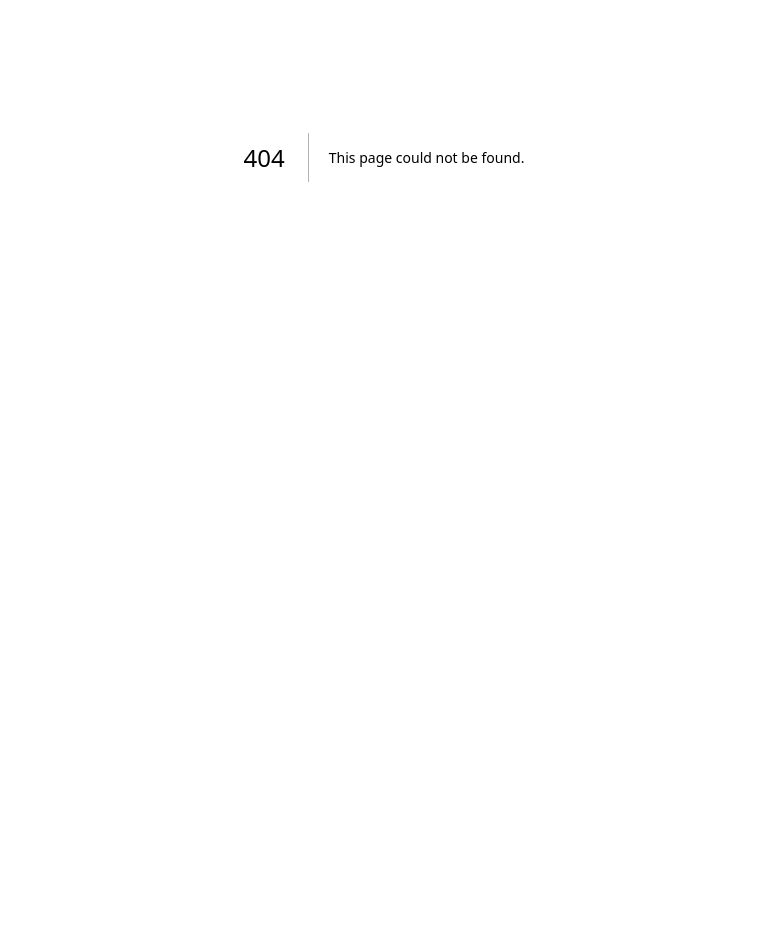
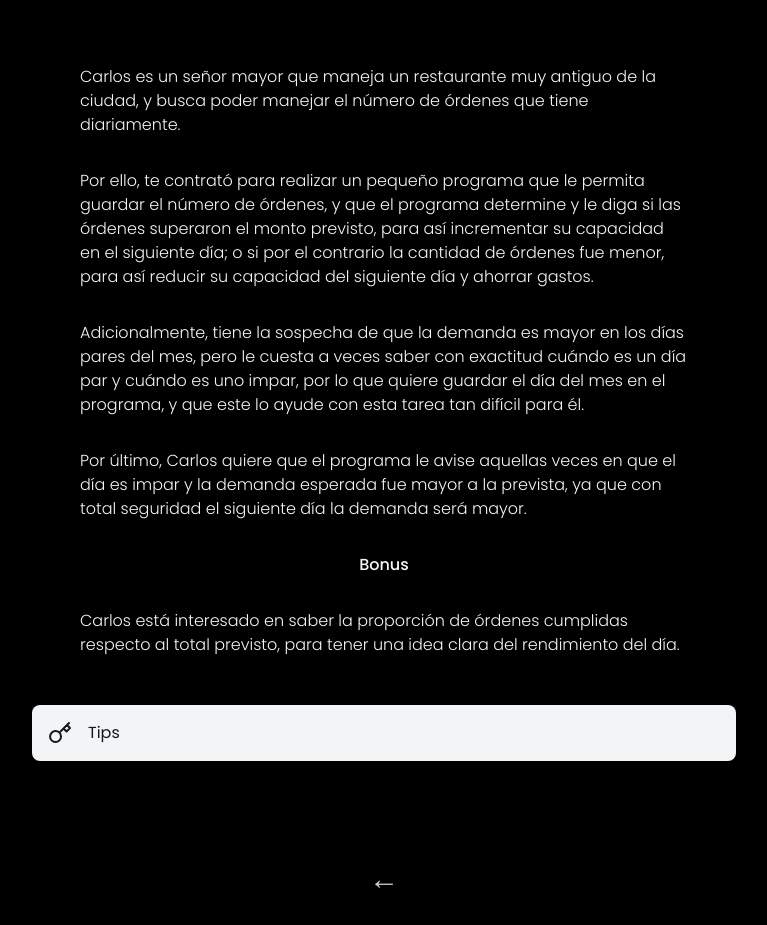
Before and after one commit to djbautista/javascript-class, a Next.js app: page /sesiones/intro/actividad in a window 1280 px wide. Before the commit this address had no page. Shown: the part 243-1168 px from the top of the page, without its empty margins (256-1023 px from the left). Before the commit the page ends 800 px from the top, so only its background shows below. Built offline with nearby package versions, Linux system fonts and the light colour scheme.

Commit message:
Actividad Intro

```diff
--- a/app/layout.tsx
+++ b/app/layout.tsx
@@ -3,7 +3,10 @@ import { Poppins } from 'next/font/google';
 import './globals.css';
 import classNames from 'classnames';
 
-const font = Poppins({ subsets: ['latin'], weight: ['400', '700'] });
+const font = Poppins({
+  subsets: ['latin'],
+  weight: ['200', '300', '400', '500', '700'],
+});
 
 export const metadata: Metadata = {
   title: 'Kodemia | Javascript Module',
--- /dev/null
+++ b/app/sesiones/intro/actividad/page.tsx
@@ -0,0 +1,124 @@
+'use client';
+
+import Card from '@/components/Card';
+import Footer from '@/components/Footer';
+import Link from '@/components/Link';
+import { Disclosure, Transition } from '@headlessui/react';
+import { Key } from 'react-feather';
+
+export default function IntroActividad() {
+  return (
+    <div className="flex flex-col gap-12">
+      <section className="flex w-full flex-wrap items-center justify-center gap-2 md:gap-8">
+        <Card
+          className="w-full max-w-3xl flex-1 md:min-h-[460px] xl:min-h-[620px]"
+          variant="transparent"
+        >
+          <h1 className="text-2xl font-bold md:text-4xl">Actividad</h1>
+          <h2 className="pb-4 text-neutral-400 md:text-lg">
+            Pon en práctica lo que has aprendido en esta sesión.
+          </h2>
+
+          <div className="text-md flex flex-col items-center gap-8 overflow-hidden py-4 font-light md:p-12">
+            <p>
+              Carlos es un señor mayor que maneja un restaurante muy antiguo de
+              la ciudad, y busca poder manejar el número de órdenes que tiene
+              diariamente.
+            </p>
+            <p>
+              Por ello, te contrató para realizar un pequeño programa que le
+              permita guardar el número de órdenes, y que el programa determine
+              y le diga si las órdenes superaron el monto previsto, para así
+              incrementar su capacidad en el siguiente día; o si por el
+              contrario la cantidad de órdenes fue menor, para así reducir su
+              capacidad del siguiente día y ahorrar gastos.
+            </p>
+            <p>
+              Adicionalmente, tiene la sospecha de que la demanda es mayor en
+              los días pares del mes, pero le cuesta a veces saber con exactitud
+              cuándo es un día par y cuándo es uno impar, por lo que quiere
+              guardar el día del mes en el programa, y que este lo ayude con
+              esta tarea tan difícil para él.
+            </p>
+            <p>
+              Por último, Carlos quiere que el programa le avise aquellas veces
+              en que el día es impar y la demanda esperada fue mayor a la
+              prevista, ya que con total seguridad el siguiente día la demanda
+              será mayor.
+            </p>
+            <span className="font-medium">Bonus</span>
+            <p>
+              Carlos está interesado en saber la proporción de órdenes cumplidas
+              respecto al total previsto, para tener una idea clara del
+              rendimiento del día.
+            </p>
+          </div>
+          <div>
+            <Disclosure>
+              <Disclosure.Button className="flex w-full items-center justify-start gap-4 rounded-lg bg-gray-100 p-4 text-neutral-900 hover:bg-gray-200">
+                <span className="text-2xl">
+                  <Key />
+                </span>
+                <span className="text-left">Tips</span>
+              </Disclosure.Button>
+              <Transition
+                enter="transition duration-100 ease-out"
+                enterFrom="transform scale-95 opacity-0"
+                enterTo="transform scale-100 opacity-100"
+                leave="transition duration-75 ease-out"
+                leaveFrom="transform scale-100 opacity-100"
+                leaveTo="transform scale-95 opacity-0"
+              >
+                <Disclosure.Panel className="p-12 p-4 text-neutral-100">
+                  <ul className="flex list-inside list-decimal flex-col gap-8">
+                    <li>
+                      Guardar el Número de Órdenes y el Día del Mes: Declarar
+                      variables para almacenar el número total de órdenes
+                      recibidas en un día y el día del mes actual.
+                    </li>
+                    <li>
+                      Determinar si el Día es Par o Impar: Utilizar operadores y
+                      estructuras de control para verificar si el día del mes es
+                      par o impar, ayudando a Carlos a confirmar sus sospechas
+                      sobre la demanda.
+                    </li>
+                    <li>
+                      Comparar la Demanda con las Expectativas: Carlos te
+                      proporcionará un número previsto de órdenes. El programa
+                      debe comparar el número real de órdenes con este número
+                      previsto.
+                    </li>
+                    <li>
+                      Ajuste de Capacidad del Restaurante: Basándose en la
+                      comparación, el programa decidirá si es necesario
+                      incrementar o reducir la capacidad del restaurante para el
+                      siguiente día.
+                    </li>
+                    <li>
+                      Alertas Específicas para Días Impares con Alta Demanda: En
+                      caso de que el día sea impar y la cantidad de órdenes
+                      supere la prevista, el programa deberá alertar a Carlos,
+                      indicando que es probable una mayor demanda al día
+                      siguiente.
+                    </li>
+                    <li>
+                      Bonus - Cálculo de Proporción de Órdenes Cumplidas: Por
+                      último, el programa calculará y mostrará la proporción del
+                      número de órdenes cumplidas respecto al número previsto,
+                      utilizando operadores aritméticos.
+                    </li>
+                  </ul>
+                </Disclosure.Panel>
+              </Transition>
+            </Disclosure>
+          </div>
+        </Card>
+      </section>
+      <Footer className="flex flex-1 gap-8">
+        <Link href="./clase" className="text-3xl" target="_self">
+          ←
+        </Link>
+      </Footer>
+    </div>
+  );
+}
```
